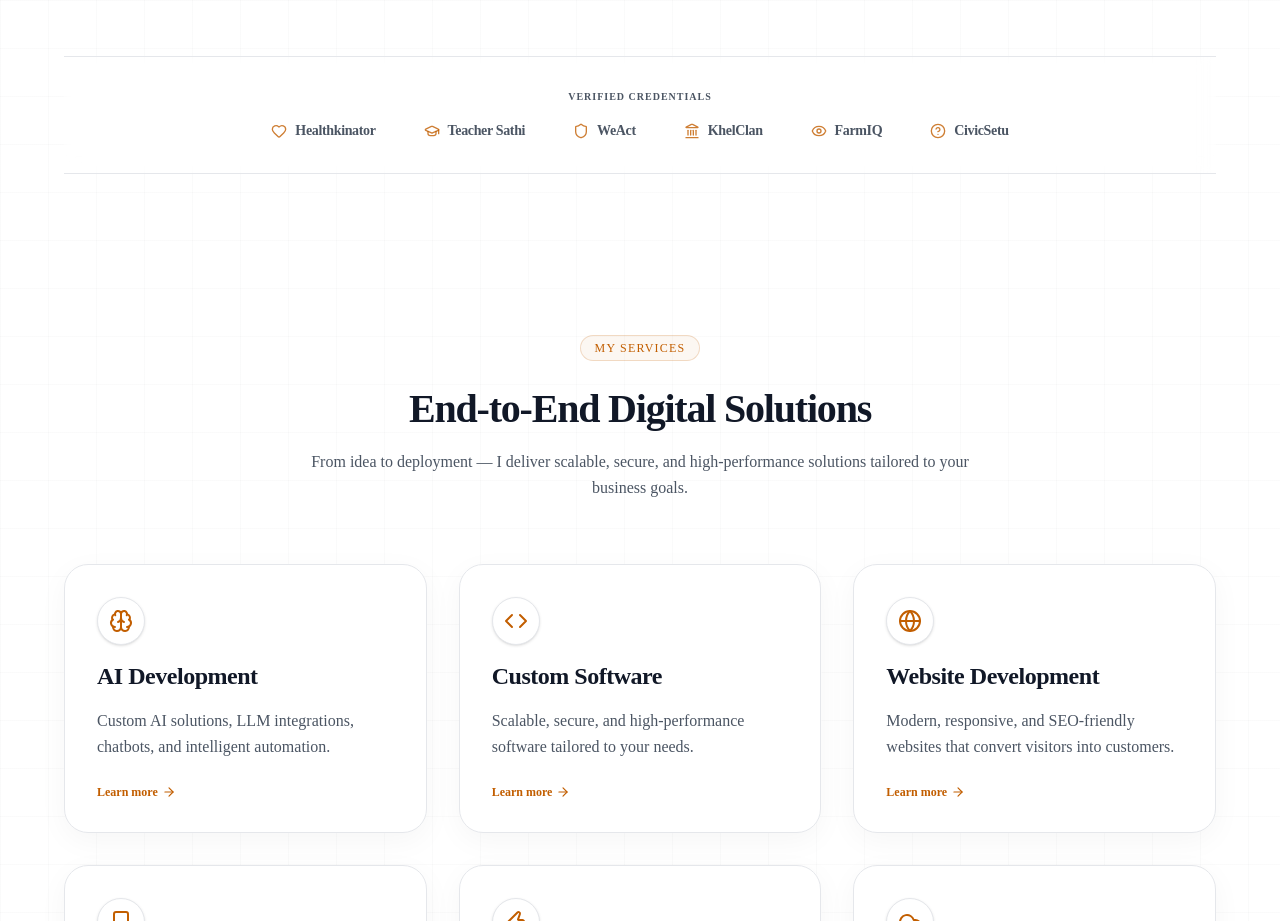
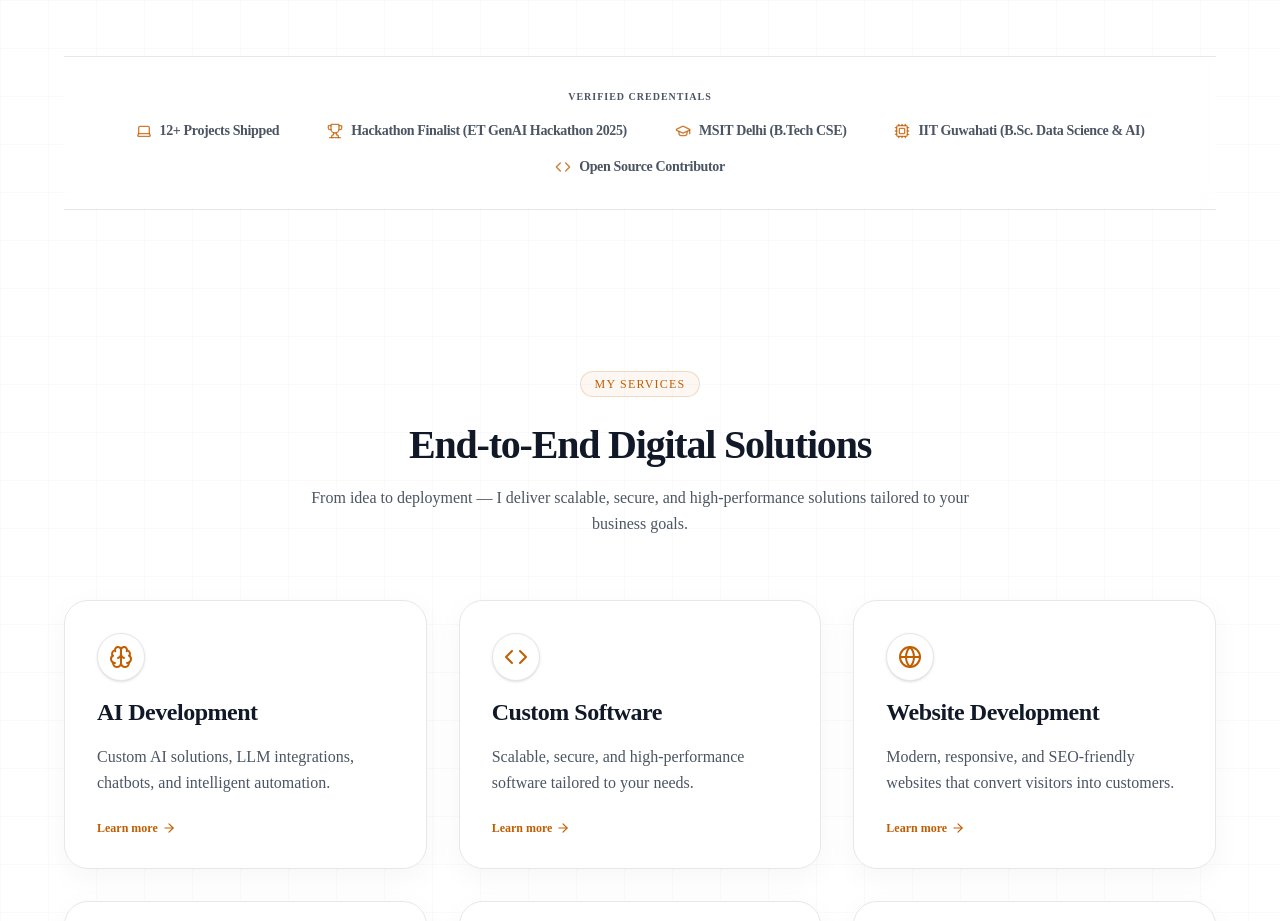
Before and after one commit to JayantOlhyan/Jayant-solutions, a Next.js app: page / in a window 1280 px wide. Shown: the part 880-1801 px from the top of the page. Built offline with nearby package versions, Linux system fonts and the light colour scheme.

Commit message:
fix(compliance): remove WeAct from case studies, services, and proof strip (per WRD guidelines)

```diff
--- a/src/app/portfolio/page.tsx
+++ b/src/app/portfolio/page.tsx
@@ -54,19 +54,6 @@ export default function PortfolioPage() {
       solution: "Speech-to-text integration with custom LLM prompts tailored for pedagogical lesson plans and school board rules.",
       result: "10+ hours saved weekly",
       features: ["Speech-to-text lesson builder", "Automated grading rubric engine", "Student progress reporting"],
-    },
-    {
-      id: "weact",
-      title: "WeAct",
-      category: "Platforms",
-      industry: "Platform / NGO",
-      client: "Global NGO Network",
-      description: "NGO platform connecting volunteers with communities and driving real impact.",
-      before: "Volunteers had no unified directory, leading to offline coordination bottlenecks and resource mismatch.",
-      after: "A real-time dispatch dashboard matches volunteers to regional needs in under 3 minutes.",
-      solution: "Interactive geographic dashboard integrated with SMS/WhatsApp alerts for disaster zones.",
-      result: "Under 3 mins coordination",
-      features: ["Real-time dispatch system", "Secure geographic directory", "WhatsApp trigger notification hub"],
     },
     {
       id: "sentinelai",
--- a/src/app/services/custom-software-development/page.tsx
+++ b/src/app/services/custom-software-development/page.tsx
@@ -86,7 +86,6 @@ export default function CustomSoftwareDevelopmentPage() {
   ];
 
   const recentProjects = [
-    { id: "weact", title: "WeAct", tag: "NGO", desc: "Geographic volunteer dispatch dashboard and alert SMS router.", icon: "🤝" },
     { id: "khelclan", title: "KhelClan", tag: "Gaming", desc: "WebSocket clan matchmaking portal and bracket automatons.", icon: "🎮" },
     { id: "civicsetu", title: "CivicSetu", tag: "GovTech", desc: "Geo-tagged municipality ticket routing portal with PDF logs.", icon: "🏛️" },
     { id: "janganana", title: "JanGanana Digital", tag: "GovTech", desc: "Offline-first census data collection tablet sync database.", icon: "📊" },
--- a/src/components/ProofStrip.tsx
+++ b/src/components/ProofStrip.tsx
@@ -1,14 +1,13 @@
 import React from "react";
-import { GraduationCap, Heart, Shield, Landmark, Eye, HelpCircle } from "lucide-react";
+import { GraduationCap, Trophy, Code, Laptop, Cpu } from "lucide-react";
 
 export default function ProofStrip() {
-  const companies = [
-    { name: "Healthkinator", icon: <Heart className="size-4 text-primary/80" /> },
-    { name: "Teacher Sathi", icon: <GraduationCap className="size-4 text-primary/80" /> },
-    { name: "WeAct", icon: <Shield className="size-4 text-primary/80" /> },
-    { name: "KhelClan", icon: <Landmark className="size-4 text-primary/80" /> },
-    { name: "FarmIQ", icon: <Eye className="size-4 text-primary/80" /> },
-    { name: "CivicSetu", icon: <HelpCircle className="size-4 text-primary/80" /> },
+  const credentials = [
+    { text: "12+ Projects Shipped", icon: <Laptop className="size-4 text-primary/80" /> },
+    { text: "Hackathon Finalist (ET GenAI Hackathon 2025)", icon: <Trophy className="size-4 text-primary/80" /> },
+    { text: "MSIT Delhi (B.Tech CSE)", icon: <GraduationCap className="size-4 text-primary/80" /> },
+    { text: "IIT Guwahati (B.Sc. Data Science & AI)", icon: <Cpu className="size-4 text-primary/80" /> },
+    { text: "Open Source Contributor", icon: <Code className="size-4 text-primary/80" /> },
   ];
 
   return (
@@ -18,14 +17,14 @@ export default function ProofStrip() {
           VERIFIED CREDENTIALS
         </span>
         <div className="flex flex-wrap items-center justify-center gap-y-4 gap-x-8 md:gap-x-12 px-6">
-          {companies.map((company, i) => (
+          {credentials.map((cred, i) => (
             <div
               key={i}
               className="flex items-center gap-2 text-text-muted hover:text-text-base transition-colors duration-300"
             >
-              {company.icon}
+              {cred.icon}
               <span className="font-serif text-sm font-bold tracking-tight">
-                {company.name}
+                {cred.text}
               </span>
             </div>
           ))}
--- a/src/data/content.ts
+++ b/src/data/content.ts
@@ -317,22 +317,6 @@ export const caseStudies: CaseStudy[] = [
     tech: ["Next.js", "React", "Tailwind CSS", "Node.js", "PostgreSQL"],
     image: "/projects/teachersathi.webp",
     features: ["Lesson Planning", "Resource Library", "Dashboard", "User Management", "Responsive UI"],
-    duration: "5 Weeks",
-  },
-  {
-    id: "weact",
-    title: "WeAct — Civic Collaboration Portal",
-    client: "Internal Product",
-    industry: "CivicTech",
-    problem: "Community initiatives often lack a centralized platform for scheduling, event tracking, and local collaboration.",
-    beforeState: "Volunteers and civic organizations managed tracking operations on split messenger channels and disjointed sheets.",
-    solution: "Built a platform to connect volunteers, organizations, and community projects.",
-    afterState: "Organizations create community project threads, manage volunteers, and track events on a unified portal interface.",
-    result: "Demonstrates high-performance civic engagement workflows and collaboration statistics.",
-    tech: ["Next.js", "React", "Firebase", "Tailwind CSS"],
-    image: "/projects/weact.webp",
-    features: ["Volunteer Registration", "Community Dashboard", "Event Management", "Project Tracking"],
-    duration: "4 Weeks",
   },
   {
     id: "yaperz",
```
